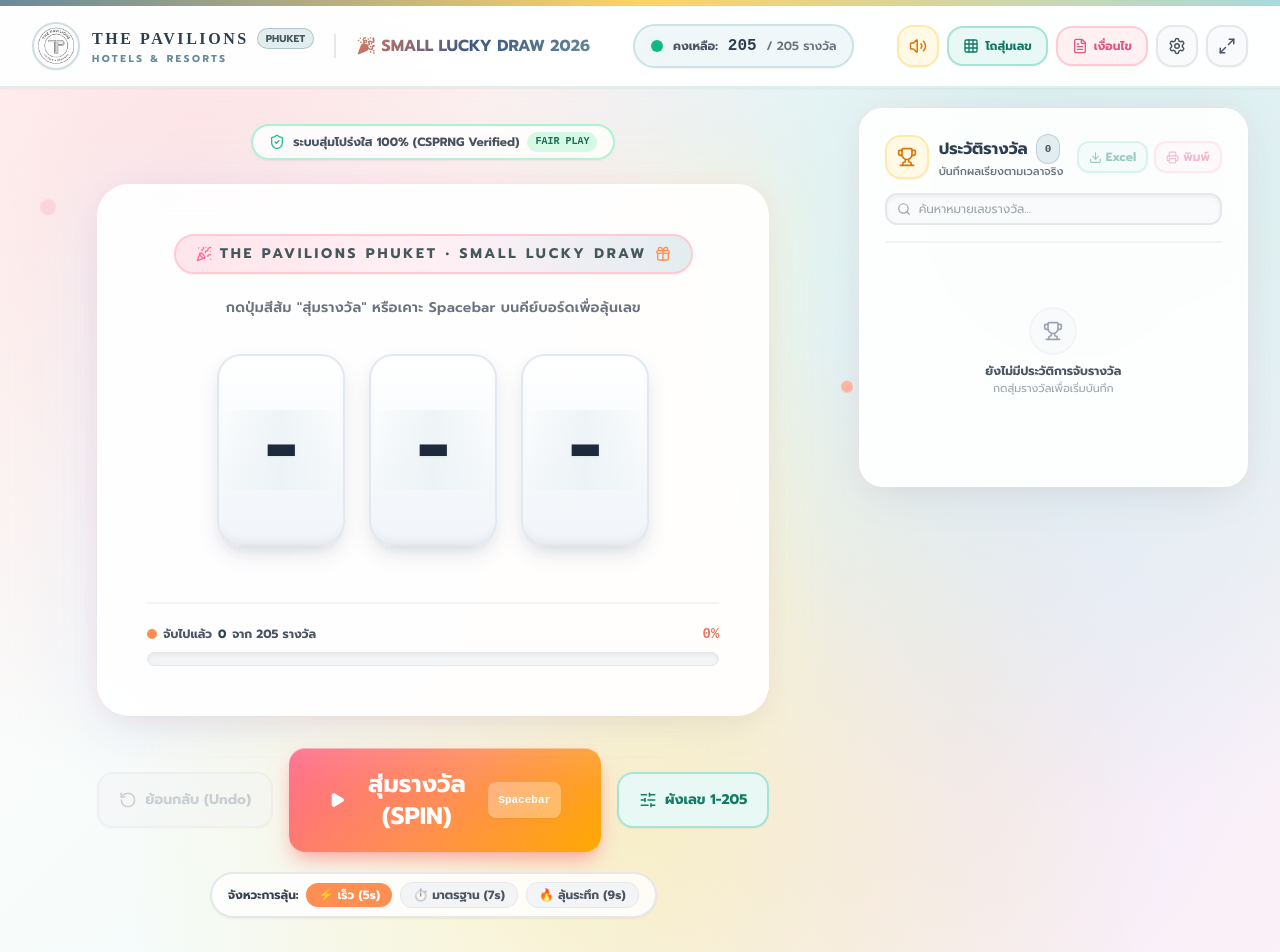
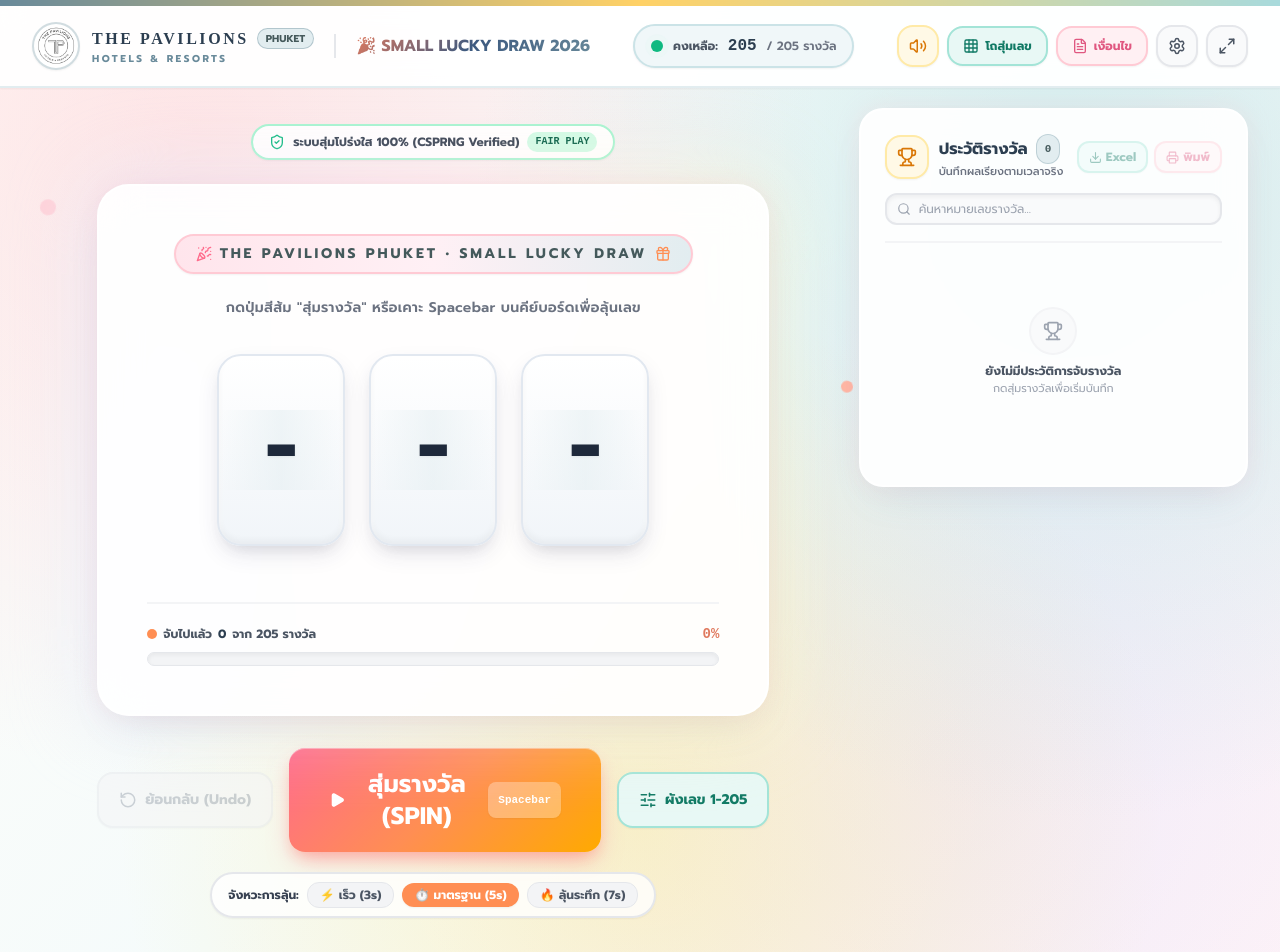
Before and after one commit to bubblebao/TPP-Small-Lucky-Draw, a React (Vite) app: page / in a window 1280 px wide. Shown: the top 952 px of the page. Built offline with nearby package versions, Linux system fonts and the light colour scheme.

Commit message:
feat: randomized start point + full loop guarantee with 3s, 5s, 7s durations

```diff
--- a/src/App.tsx
+++ b/src/App.tsx
@@ -64,7 +64,7 @@ export function App() {
     return () => document.removeEventListener('fullscreenchange', onFullscreenChange);
   }, []);
 
-  // Main Spin Handler with Full 205-Number Cycle & Approaching Deceleration (5s / 7s / 9s)
+  // Main Spin Handler: Randomized Starting Point + Full 205-Cycle Guarantee + Approaching Deceleration (3s / 5s / 7s)
   const handleSpin = useCallback(() => {
     if (pool.length === 0 || drawState === 'SPINNING') return;
 
@@ -76,36 +76,47 @@ export function App() {
     const { picked: winnerNumber, entropyHex } = drawFromPool(sortedPool);
     const targetIndex = sortedPool.indexOf(winnerNumber);
 
-    // 3. Determine start index (from current number or 0)
-    let startIndex = 0;
-    if (displayNumber !== null && sortedPool.includes(displayNumber)) {
-      startIndex = sortedPool.indexOf(displayNumber);
-    } else {
-      startIndex = 0;
-    }
+    // 3. Randomize starting point organically on every spin!
+    const startIndex = Math.floor(Math.random() * poolLen);
 
     // 4. Full Cycle Guarantee: Must cycle through ALL numbers in the pool at least once!
-    const duration = settings.spinDurationMs; // 5000, 7000, 9000
+    const duration = settings.spinDurationMs; // 3000, 5000, 7000
     let minLaps = 1;
 
-    if (duration >= 8500) {
-      // 🔥 9s: 3 full cycles
+    if (duration >= 6500) {
+      // 🔥 7s: 2 full cycles (or 3 for smaller pools)
       minLaps = poolLen >= 150 ? 2 : 3;
-    } else if (duration >= 6500) {
-      // ⏱️ 7s: 2 full cycles
-      minLaps = poolLen >= 150 ? 2 : 2;
+    } else if (duration >= 4500) {
+      // ⏱️ 5s: 1-2 full cycles
+      minLaps = poolLen >= 150 ? 1 : 2;
     } else {
-      // ⚡ 5s: 1 full cycle
+      // ⚡ 3s: 1 full cycle
       minLaps = 1;
     }
 
     const distance = (targetIndex - startIndex + poolLen) % poolLen;
     const totalSteps = minLaps * poolLen + distance;
 
-    const decelStepsCount = Math.min(16, Math.max(8, Math.floor(totalSteps * 0.15)));
-    const decelDurationTarget = duration >= 8000 ? 2600 : duration >= 6500 ? 2200 : 1800;
+    // Deceleration steps count calibrated for 3s / 5s / 7s
+    let decelStepsCount = 14;
+    let decelDurationTarget = 1800;
+
+    if (duration <= 3500) {
+      // 3s: snappy 11-step deceleration (~1100ms)
+      decelStepsCount = Math.min(11, Math.max(6, Math.floor(totalSteps * 0.12)));
+      decelDurationTarget = 1100;
+    } else if (duration >= 6500) {
+      // 7s: long suspenseful 18-step deceleration (~2400ms)
+      decelStepsCount = Math.min(18, Math.max(10, Math.floor(totalSteps * 0.16)));
+      decelDurationTarget = 2400;
+    } else {
+      // 5s: standard 14-step deceleration (~1800ms)
+      decelStepsCount = Math.min(14, Math.max(8, Math.floor(totalSteps * 0.14)));
+      decelDurationTarget = 1800;
+    }
+
     const fastStepsCount = Math.max(1, totalSteps - decelStepsCount);
-    const fastDelay = Math.max(9, Math.floor((duration - decelDurationTarget) / fastStepsCount));
+    const fastDelay = Math.max(7, Math.floor((duration - decelDurationTarget) / fastStepsCount));
 
     setDrawState('SPINNING');
 
@@ -118,11 +129,10 @@ export function App() {
 
       const remainingSteps = totalSteps - currentStep;
 
-      // Sound FX: Smooth wheel ticker during fast spin, individual ticks during deceleration
+      // Sound FX: Smooth wheel clicker during fast full cycle, individual ticks during deceleration
       if (remainingSteps <= decelStepsCount) {
         soundFx.playTick(1.0 + (decelStepsCount - remainingSteps) * 0.08);
       } else if (currentStep % 4 === 0) {
-        // Play click every 4th number during high-speed cycle for smooth audio
         soundFx.playTick(0.9);
       }
 
@@ -157,13 +167,13 @@ export function App() {
         return;
       }
 
-      // Deceleration curve for the final stretch
+      // Deceleration curve for the final stretch into the winner
       let delay = fastDelay;
 
       if (remainingSteps <= decelStepsCount) {
         const factor = (decelStepsCount + 1 - remainingSteps) / decelStepsCount; // 0.1 to 1.0
-        const maxDecelDelay = duration >= 8000 ? 620 : duration >= 6500 ? 520 : 420;
-        delay = Math.round(fastDelay + Math.pow(factor, 2.5) * (maxDecelDelay - fastDelay));
+        const maxDecelDelay = duration >= 6500 ? 550 : duration <= 3500 ? 380 : 460;
+        delay = Math.round(fastDelay + Math.pow(factor, 2.4) * (maxDecelDelay - fastDelay));
       }
 
       currentStep++;
@@ -171,7 +181,7 @@ export function App() {
     };
 
     executeNextStep();
-  }, [pool, drawState, settings.spinDurationMs, settings.autoConfetti, history, displayNumber]);
+  }, [pool, drawState, settings.spinDurationMs, settings.autoConfetti, history]);
 
   // Clean up timers
   useEffect(() => {
--- a/src/components/Stage.tsx
+++ b/src/components/Stage.tsx
@@ -240,34 +240,34 @@ export const Stage: React.FC<StageProps> = ({
       <div className="mt-5 flex items-center space-x-2 text-xs text-gray-600 bg-white/80 border-2 border-gray-200 px-4 py-2 rounded-full shadow-sm">
         <span className="font-bold text-gray-700">จังหวะการลุ้น:</span>
         <button
-          onClick={() => onChangeDuration(5000)}
+          onClick={() => onChangeDuration(3000)}
           className={`px-3 py-1 rounded-xl transition-all font-bold ${
-            spinDurationMs <= 5500
+            spinDurationMs <= 3500
               ? 'bg-[#FF8E53] text-white shadow-sm'
               : 'bg-gray-100 text-gray-600 hover:text-black border border-gray-200'
           }`}
         >
-          ⚡ เร็ว (5s)
+          ⚡ เร็ว (3s)
+        </button>
+        <button
+          onClick={() => onChangeDuration(5000)}
+          className={`px-3 py-1 rounded-xl transition-all font-bold ${
+            spinDurationMs > 3500 && spinDurationMs <= 5500
+              ? 'bg-[#FF8E53] text-white shadow-sm'
+              : 'bg-gray-100 text-gray-600 hover:text-black border border-gray-200'
+          }`}
+        >
+          ⏱️ มาตรฐาน (5s)
         </button>
         <button
           onClick={() => onChangeDuration(7000)}
           className={`px-3 py-1 rounded-xl transition-all font-bold ${
-            spinDurationMs > 5500 && spinDurationMs <= 7500
+            spinDurationMs > 5500
               ? 'bg-[#FF8E53] text-white shadow-sm'
               : 'bg-gray-100 text-gray-600 hover:text-black border border-gray-200'
           }`}
         >
-          ⏱️ มาตรฐาน (7s)
-        </button>
-        <button
-          onClick={() => onChangeDuration(9000)}
-          className={`px-3 py-1 rounded-xl transition-all font-bold ${
-            spinDurationMs > 7500
-              ? 'bg-[#FF8E53] text-white shadow-sm'
-              : 'bg-gray-100 text-gray-600 hover:text-black border border-gray-200'
-          }`}
-        >
-          🔥 ลุ้นระทึก (9s)
+          🔥 ลุ้นระทึก (7s)
         </button>
       </div>
     </div>
```
Also changed, not shown: test-timing.mjs (+10 -9 lines).
